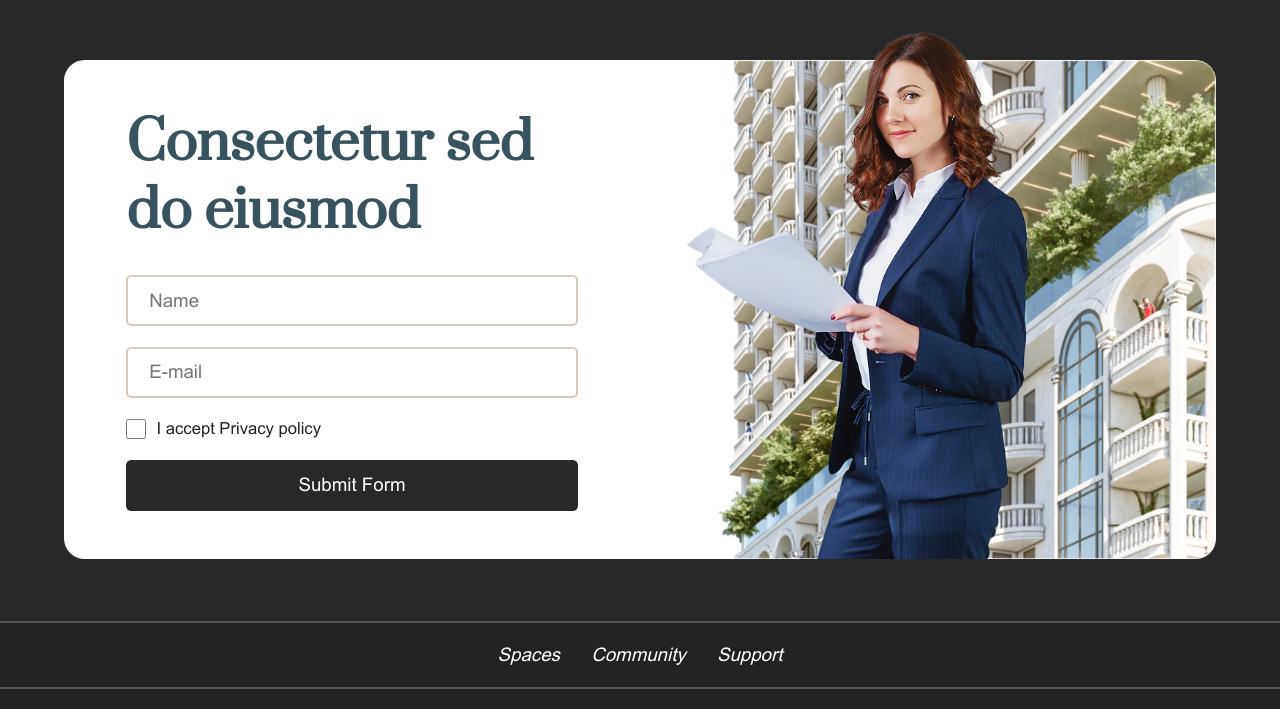
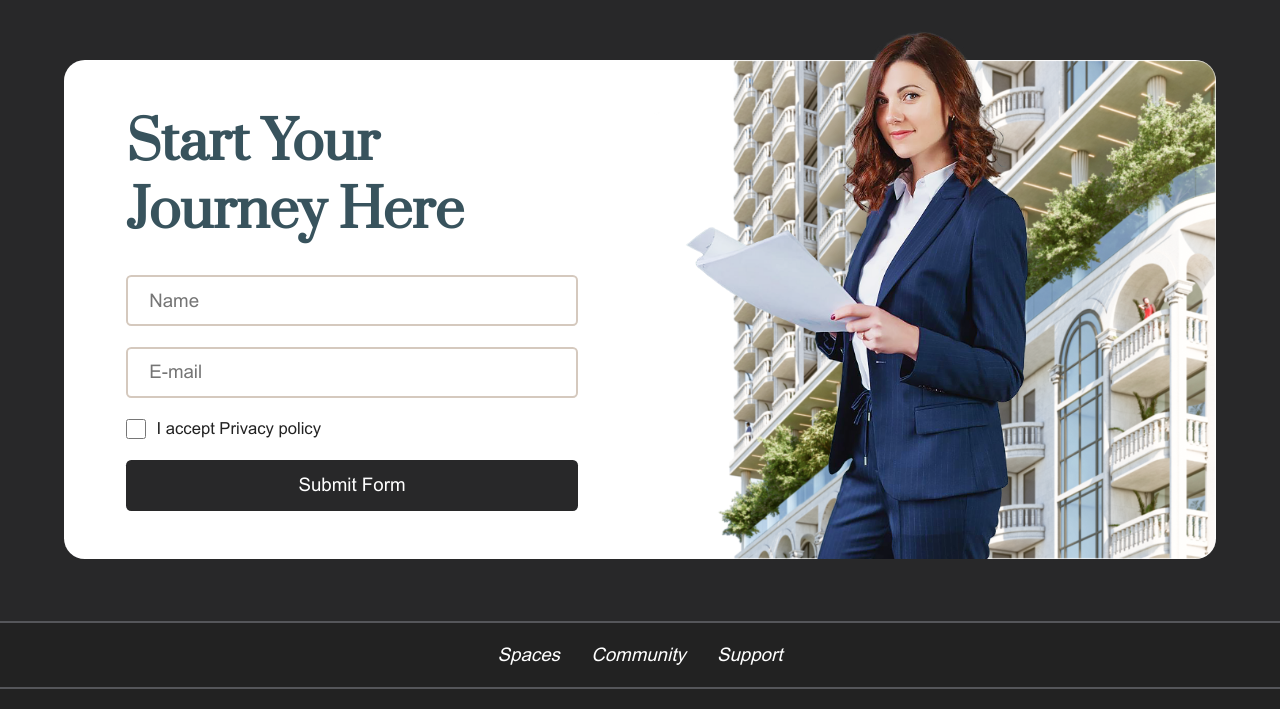
Before and after one commit to YasinDev777/MCTech-test-part-1, a plain HTML site: page index.html in a window 1280 px wide. Shown: the part 1505-2214 px from the top of the page. Drawn offline with Linux system fonts and the light colour scheme.

Commit message:
fixed lorem texts to genereted by gpt

```diff
--- a/index.html
+++ b/index.html
@@ -97,7 +97,7 @@
 
         <header class="lastHeader">
             <div class="lastHeader__form">
-                <h1>Consectetur sed do eiusmod</h1>
+                <h1>Start Your Journey Here</h1>
                 <div class="lastHeader__form-wrapper">
                     <input type="text" placeholder="Name">
                     <input type="text" placeholder="E-mail">
```
